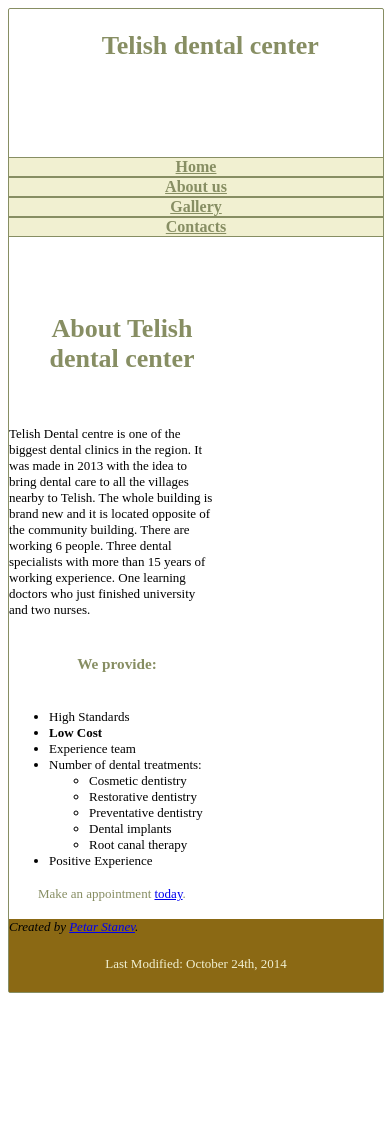
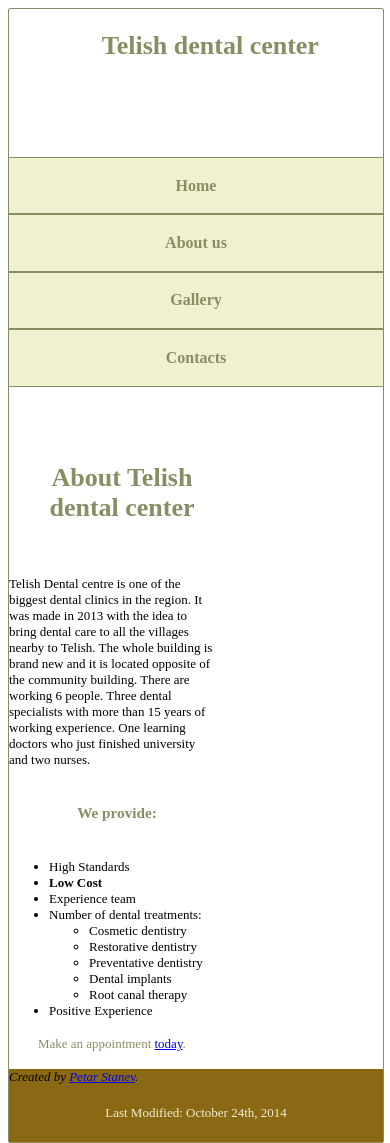
Before and after one commit to petarstanev/HTML5-responsive-website, a plain HTML site: page assignment/index.html in a window 390 px wide. Before the commit the page ends 1001 px from the top, so only its background shows below. Drawn offline with Linux system fonts and the light colour scheme.

Commit message:
NAv is finally working on 100% and removed some useless stuff.

```diff
--- a/assignment/style.css
+++ b/assignment/style.css
@@ -67,41 +67,18 @@ nav ul li a {
 	font-weight: bold;
 	font-size: 18px;
 	color: #878E63;
+	padding: 5%;
 	text-align: center;
+	text-decoration: none;
 }
 
 nav ul li a:hover, nav ul li.active a {
 	background-color: #878E63;
 	color: #F1F0D1;
 }
-/*
-    nav{
-        border:1px solid #ccc;
-        border-width:1px 0;
-
-        margin:0;
-        padding:0;
-        text-align:center;
-    }
-    nav li{
-        display:inline;
-        float: left;
-    }
-    nav a{
-        padding:10px;
-    } */
 main {
 	width: 55%;
-
-	/* 	margin: -2% 1% 1% 1%; */
 }
-
-/* .section { */
-/* 	width: 29%; */
-/* 	float: left; */
-/* 	margin: 2% 2%; */
-/* 	text-align: center; */
-/* } */
 footer {
 	background: #8b6914;
 	width: 100%;
@@ -131,15 +108,11 @@ footer p a {
 		margin-bottom: 10%;
 	}
 	nav ul {
-/* 		list-style: none; */
-/* 		margin: 0 auto; */
 		padding: 0px;
 		width: 100%;
 	}
 	nav ul li {
 		text-align: center;
-/* 		margin-left: 0 auto; */
-		padding: 0px;
 		margin: 0px;
 		width: 100%;
 		border-top: 1px solid #878E63;
@@ -148,14 +121,9 @@ footer p a {
 		border-left: 0px solid #878E63;
 	}
 	nav ul li a {
-/* 		padding: 8px 0; */
-		font-size: 16px;
+ 		font-size: 16px;
 	}
 	.left-col {
 		width: 100%;
 	}
-/* 	.section { */
-/* 		float: left; */
-/* 		width: 100%; */
-/* 	} */
 }
```
